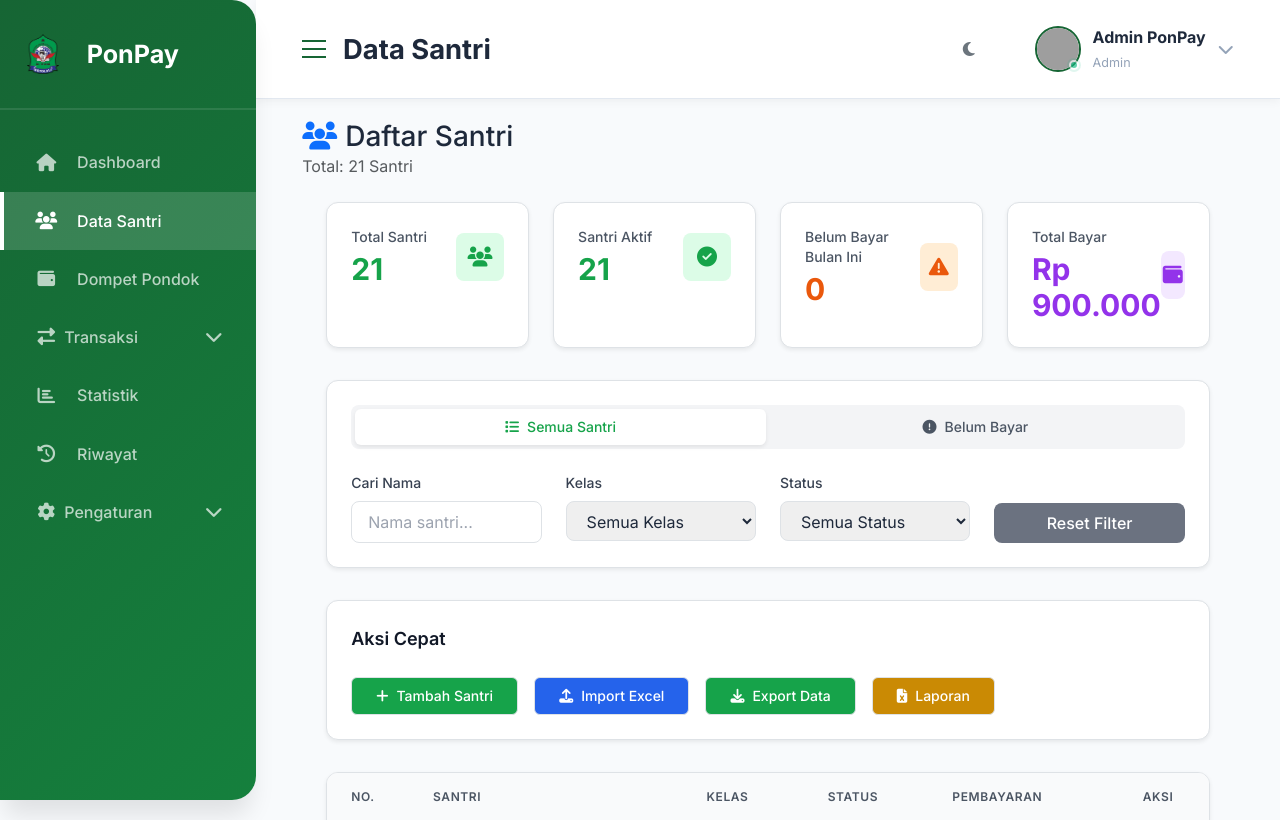
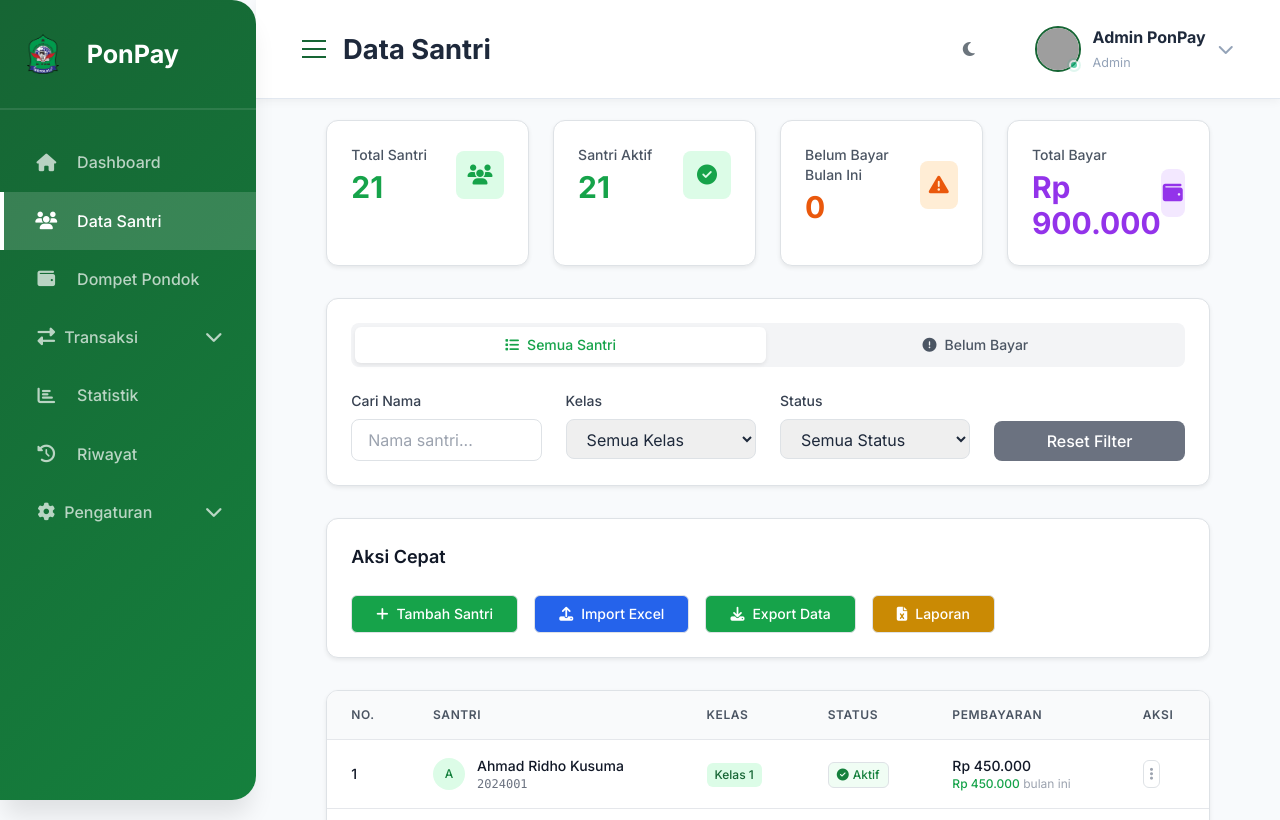
Before and after one commit to kampusriset/23g_flask_pesantren_pay, a Flask app: page /students/ in a window 1280 px wide. Shown: the top 820 px of the page. Run offline with Flask 3, Linux system fonts and the light colour scheme; data comes from the database, SQL or seed files in the repository; parts of the project's set-up code (start-up, migrations or seed data) failed here and were passed over; some libraries are stand-ins or nearby versions; grey boxes are pictures that could not be loaded.

Commit message:
menghapus double makna pada data santri

```diff
--- a/templates/students.html
+++ b/templates/students.html
@@ -229,15 +229,6 @@ block page_title %}Data Santri{% endblock %} {% block extra_css %}
 </style>
 {% endblock %} {% block content %}
 <div class="container-fluid">
-  <!-- Page Header -->
-  <div class="d-flex justify-content-between align-items-center mb-4">
-    <div>
-      <h1 class="h3 mb-0">
-        <i class="fas fa-users text-primary me-2"></i>Daftar Santri
-      </h1>
-      <p class="text-muted mb-0">Total: {{ students|length }} Santri</p>
-    </div>
-  </div>
   <div class="max-w-7xl mx-auto px-4 sm:px-6 lg:px-8">
     <!-- Statistics Cards -->
     <div class="grid grid-cols-1 md:grid-cols-2 lg:grid-cols-4 gap-6 mb-8">
```
Also changed, not shown: 1 other file.
